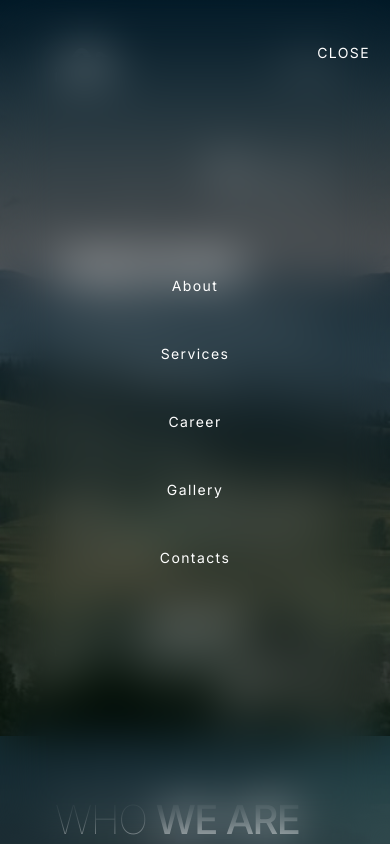
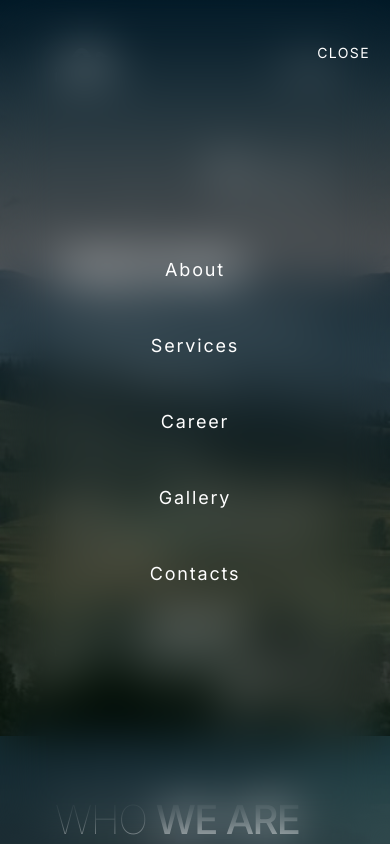
Before and after one commit to Olenteva74/next-carp-travel, a Next.js app: page / in a window 390 px wide. Both pictures are taken after a click on the button "MENU". Shown: the top 844 px of the page. Built offline with nearby package versions, Linux system fonts and the light colour scheme.

Commit message:
update header

```diff
--- a/src/app/page.js
+++ b/src/app/page.js
@@ -1,4 +1,4 @@
-import { TheHeader } from "@/components/TheHeader";
+import { TheHeader } from "@/components/TheHeader/TheHeader";
 import { TheHero } from "@/components/TheHero";
 import { Contact } from "@/components/Contact";
 import { Gallery } from "@/components/Gallery";
--- a/src/components/MobileMenu.jsx
+++ /dev/null
@@ -1,78 +0,0 @@
-"use client";
-import { Link } from "react-scroll";
-
-export const MobileMenu = ({ onCloseMenu }) => {
-  return (
-    <div
-      className="fixed top-0 left-0 w-full h-full bg-[rgba(1, 10, 5, 0.75)] backdrop-blur-xl
-    flex justify-center items-center "
-    >
-      <div
-        className="flex justify-center items-center
-    text-sm tracking-[1.4px] cursor-pointer"
-      >
-        <button
-          type="button"
-          className="absolute top-[43px] right-[20px] cursor-pointer hover:opacity-20"
-          onClick={onCloseMenu}
-        >
-          CLOSE
-        </button>
-        <nav>
-          <ul className="flex flex-col gap-y-12 justify-center items-center">
-            <li className="hover:underline">
-              <Link
-                to="about"
-                smooth={true}
-                duration={1500}
-                onClick={onCloseMenu}
-              >
-                About
-              </Link>
-            </li>
-            <li className="hover:underline">
-              <Link
-                to="services"
-                smooth={true}
-                duration={1500}
-                onClick={onCloseMenu}
-              >
-                Services
-              </Link>
-            </li>
-            <li className="hover:underline">
-              <Link
-                to="career"
-                smooth={true}
-                duration={1500}
-                onClick={onCloseMenu}
-              >
-                Career
-              </Link>
-            </li>
-            <li className="hover:underline">
-              <Link
-                to="gallery"
-                smooth={true}
-                duration={1500}
-                onClick={onCloseMenu}
-              >
-                Gallery
-              </Link>
-            </li>
-            <li className="hover:underline">
-              <Link
-                to="contacts"
-                smooth={true}
-                duration={1500}
-                onClick={onCloseMenu}
-              >
-                Contacts
-              </Link>
-            </li>
-          </ul>
-        </nav>
-      </div>
-    </div>
-  );
-};
--- a/src/components/TheHeader.jsx
+++ /dev/null
@@ -1,54 +0,0 @@
-"use client";
-import { useState } from "react";
-import { Link } from "react-scroll";
-import { TheLogo } from "./TheLogo";
-import { MobileMenu } from "./MobileMenu";
-
-export const TheHeader = () => {
-  const [isOpenMobileMenu, setIsOpenMobileMenu] = useState(false);
-
-  const handleOpenMenu = () => {
-    setIsOpenMobileMenu(true);
-  };
-
-  const handleCloseMenu = () => {
-    setIsOpenMobileMenu(false);
-  };
-
-  return (
-    <>
-      <header className="mb-9 md:mb-[66px] xl:mb-[72px]">
-        <div className="flex justify-between items-center">
-          <TheLogo />
-          <nav className="hidden md:block">
-            <ul className="flex md:gap-6 xl:gap-14 text-sm tracking-[1.4px] cursor-pointer">
-            <li className="hover:underline">
-                <Link to="about" smooth={true} duration={1500}>About</Link>
-              </li>
-              <li className="hover:underline">
-                <Link to="services" smooth={true} duration={1500}>Services</Link>
-              </li>
-              <li className="hover:underline">
-                <Link to="career" smooth={true} duration={1500}>Career</Link>
-              </li>
-              <li className="hover:underline">
-                <Link to="gallery" smooth={true} duration={1500}>Gallery</Link>
-              </li>
-              <li className="hover:underline">
-                <Link to="contacts" smooth={true} duration={1500}>Contacts</Link>
-              </li>
-            </ul>
-          </nav>
-          <button
-            type="button"
-            className="md:hidden text-sm tracking-[1.4px] cursor-pointer hover:opacity-20"
-            onClick={handleOpenMenu}
-          >
-            MENU
-          </button>
-        </div>
-      </header>
-      {isOpenMobileMenu && <MobileMenu onCloseMenu={handleCloseMenu} />}
-    </>
-  );
-};
--- /dev/null
+++ b/src/components/TheHeader/Menu.jsx
@@ -0,0 +1,15 @@
+import { MenuLink } from "./MenuLink"
+
+export const Menu = ({menu, styled, menuClose}) => {
+    return (
+        <ul className={styled}>
+            {menu.map((link, index) => {
+                return (
+                    <li key={index} className="cursor-pointer hover:underline focus:underline">
+                       <MenuLink link={link} handleClick={menuClose}/>
+                    </li>
+                )
+            })}
+        </ul>
+    )
+}
--- /dev/null
+++ b/src/components/TheHeader/MenuLink.jsx
@@ -0,0 +1,10 @@
+import { Link } from "react-scroll";
+
+export const MenuLink = ({ link, handleClick }) => {
+  const linkHref = `/${link.toLowerCase()}`;
+  return (
+    <Link to={linkHref} smooth={true} duration={1500} onClick={handleClick}>
+      {link}
+    </Link>
+  );
+};
--- /dev/null
+++ b/src/components/TheHeader/MobileMenu.jsx
@@ -0,0 +1,29 @@
+"use client";
+import { Menu } from "./Menu";
+import header from "../../data/header.json";
+
+export const MobileMenu = ({ onCloseMenu }) => {
+  return (
+    <div
+      className="fixed top-0 left-0 w-full h-full bg-[rgba(1, 10, 5, 0.75)] backdrop-blur-xl
+    flex justify-center items-center"
+    >
+      <div className="flex justify-center items-center">
+        <button
+          type="button"
+          className="absolute top-[43px] right-[20px] text-sm tracking-[1.4px] cursor-pointer hover:underline focus:underline"
+          onClick={onCloseMenu}
+        >
+          {header.buttonClose}
+        </button>
+        <nav>
+          <Menu
+            menu={header.menu}
+            menuClose={onCloseMenu}
+            styled="flex flex-col gap-12 justify-center items-center text-lg tracking-[1.8px]"
+          />
+        </nav>
+      </div>
+    </div>
+  );
+};
--- /dev/null
+++ b/src/components/TheHeader/TheHeader.jsx
@@ -0,0 +1,42 @@
+"use client";
+import { useState } from "react";
+import header from "../../data/header.json";
+import { TheLogo } from "./TheLogo";
+import { MobileMenu } from "./MobileMenu";
+import { Menu } from "./Menu";
+
+export const TheHeader = () => {
+  const [isOpenMobileMenu, setIsOpenMobileMenu] = useState(false);
+
+  const handleOpenMenu = () => {
+    setIsOpenMobileMenu(true);
+  };
+
+  const handleCloseMenu = () => {
+    setIsOpenMobileMenu(false);
+  };
+
+  return (
+    <>
+      <header className="mb-9 md:mb-[66px] xl:mb-[72px]">
+        <div className="flex justify-between items-center">
+          <TheLogo alt={header.alt} />
+          <nav className="hidden md:block">
+            <Menu
+              menu={header.menu}
+              styled={"flex md:gap-6 xl:gap-14 text-sm tracking-[1.4px]"}
+            />
+          </nav>
+          <button
+            type="button"
+            className="md:hidden text-sm tracking-[1.4px] cursor-pointer hover:underline focus:underline"
+            onClick={handleOpenMenu}
+          >
+            {header.buttonOpen}
+          </button>
+        </div>
+      </header>
+      {isOpenMobileMenu && <MobileMenu onCloseMenu={handleCloseMenu} />}
+    </>
+  );
+};
--- a/src/components/TheLogo.jsx
+++ b/src/components/TheHeader/TheLogo.jsx
@@ -3,11 +3,11 @@ import Image from "next/image";
 import { Link } from "react-scroll";
 import logo from "/public/logo.png";
 
-export const TheLogo = () => {
+export const TheLogo = ({alt}) => {
   return (
     <div>
       <Link to="/" className="cursor-pointer">
-        <Image src={logo} alt="Mountain peaks" width={61} height={34} />
+        <Image src={logo} alt={alt} width={61} height={34} />
       </Link>
     </div>
   );
--- /dev/null
+++ b/src/components/TheHeader/index.jsx
@@ -0,0 +1 @@
+export * from "./TheHeader"
--- a/src/data/header.json
+++ b/src/data/header.json
@@ -1,4 +1,6 @@
 {
-    "menu": "[About, Services, Career, Gallery, Contacts]",
-    "logo": "CarpTravel"
+    "menu": ["About", "Services", "Career", "Gallery", "Contacts"],
+    "alt": "CarpTravel",
+    "buttonOpen": "MENU",
+    "buttonClose": "CLOSE"
 }
```
